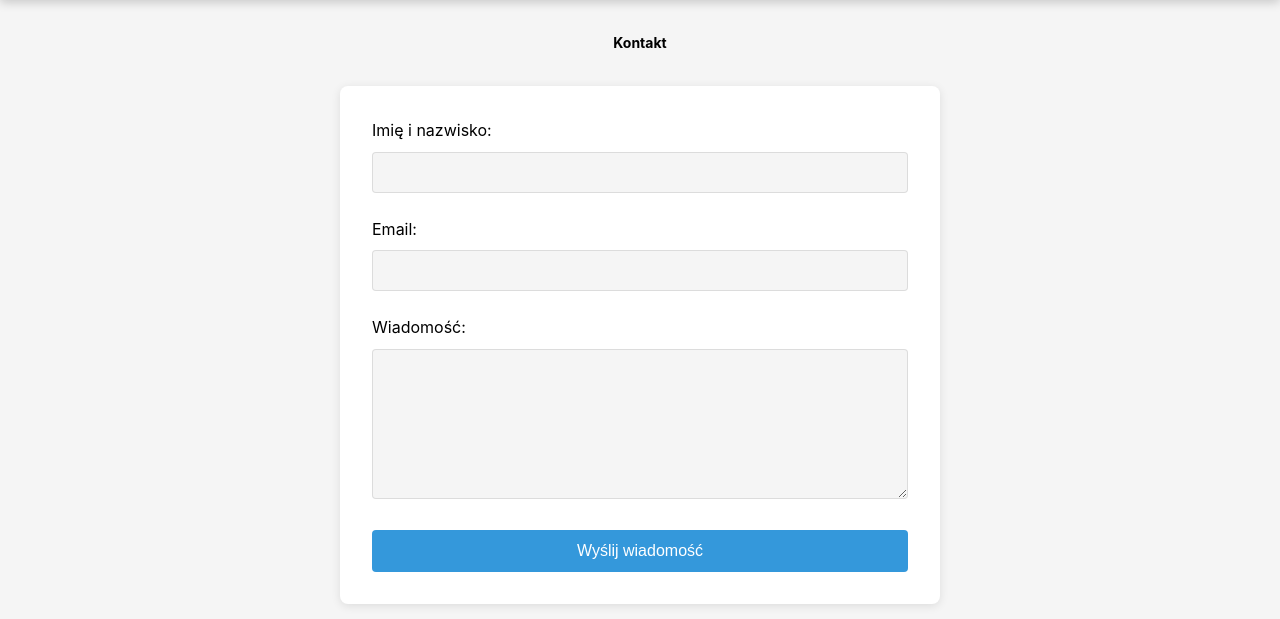
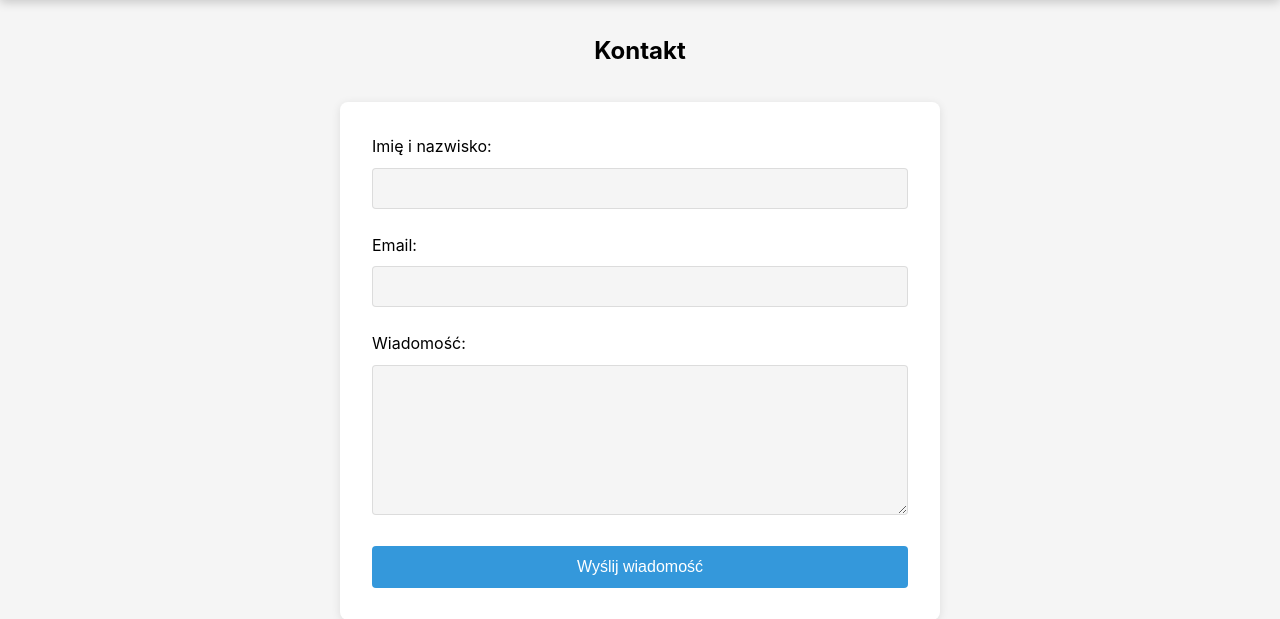
Before and after one commit to Markus-Sm/projects-panel, a PHP site: page /contact.php in a window 1280 px wide. Shown: the part 58-677 px from the top of the page. Run offline with PHP 8.4, Linux system fonts and the light colour scheme; style sheets or scripts are compiled from the project's sources; some libraries are stand-ins or nearby versions.

Commit message:
Update _contact.scss

```diff
--- a/src/style/components/_contact.scss
+++ b/src/style/components/_contact.scss
@@ -9,7 +9,6 @@
     text-align: center;
     margin-bottom: 2rem;
     color: $text;
-    font-size: 14px;
   }
 }
 
```
